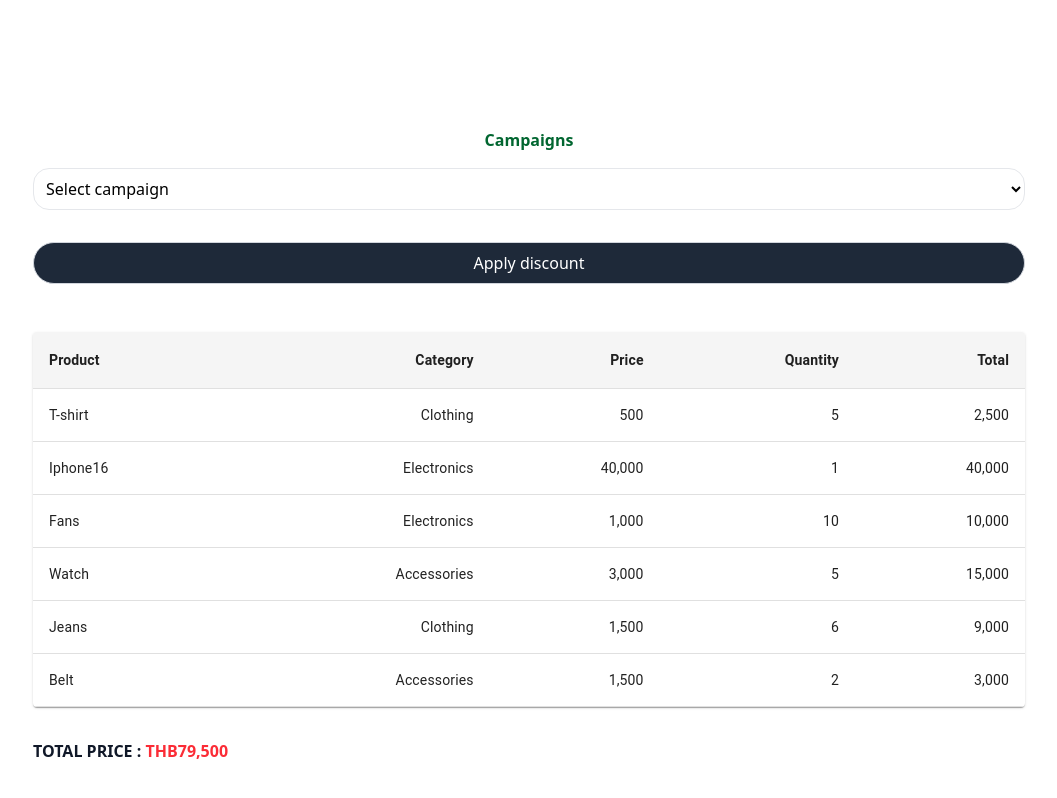
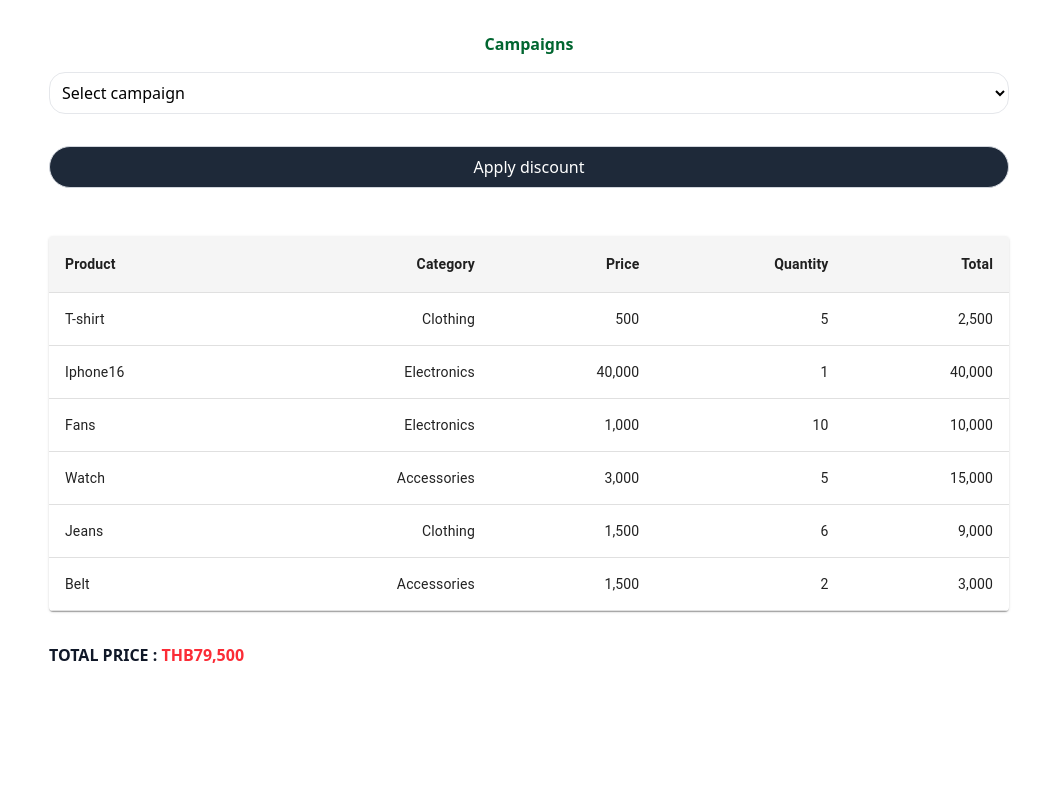
Before and after one commit to apiwatz-lee/discount-campaign, a React (Vite) app: page / in a window 1280 px wide. Shown: the top 798 px of the page, without its empty margins (111-1168 px from the left). Built offline with nearby package versions, Linux system fonts and the light colour scheme.

Commit message:
style:update container padding

```diff
--- a/src/App.jsx
+++ b/src/App.jsx
@@ -466,7 +466,7 @@
     .reduce((acc, item) => acc + item, 0);
 
   return (
-    <main className='mx-auto container flex flex-col justify-center items-center gap-12 my-28 p-4 w-full max-w-5xl'>
+    <main className='mx-auto container flex flex-col justify-center items-center gap-12 p-8 w-full max-w-5xl'>
       {campaigns.length > 0 && (
         <CampaignSelector
           onSubmit={handleApplyDiscount}
```
